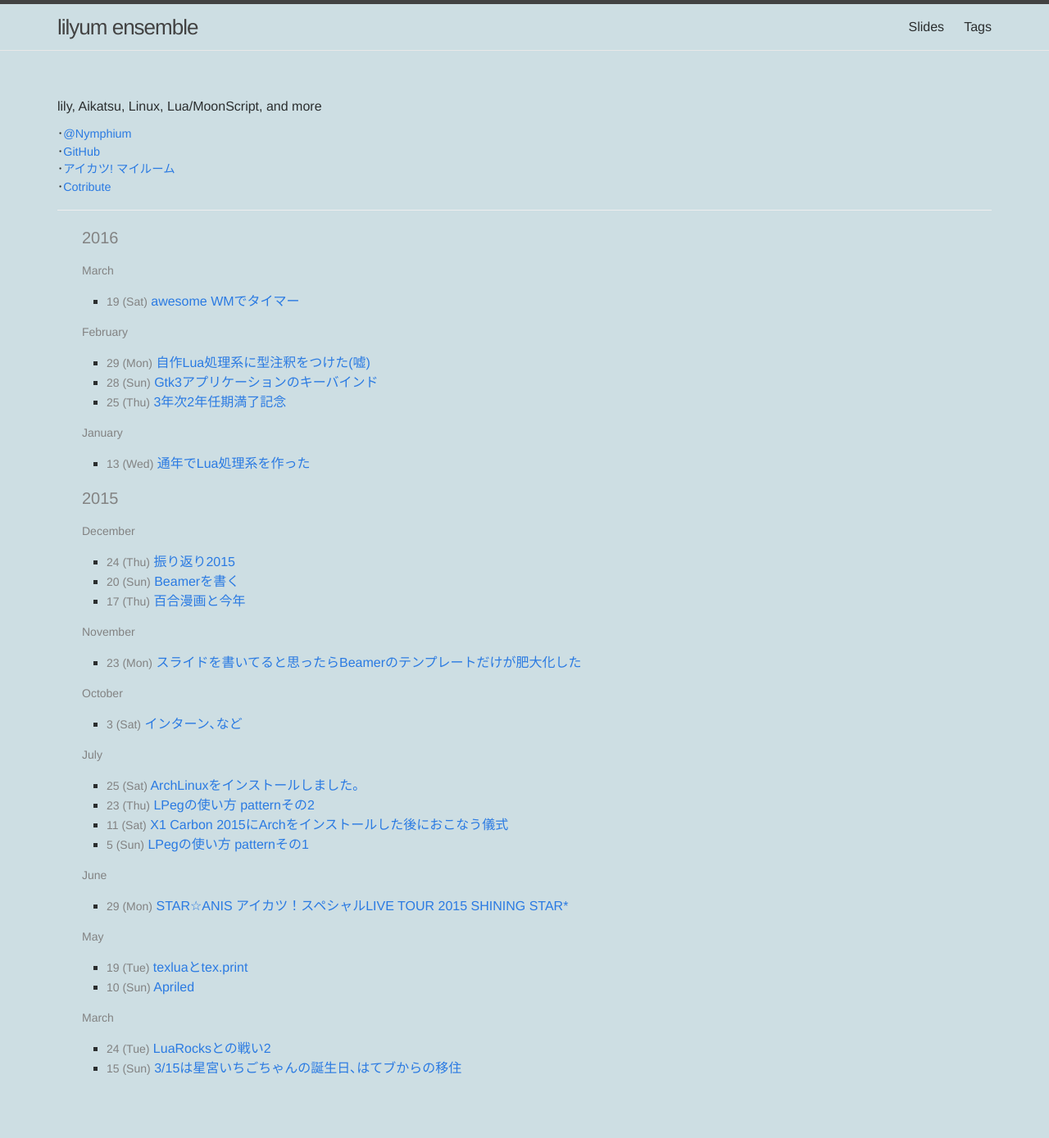
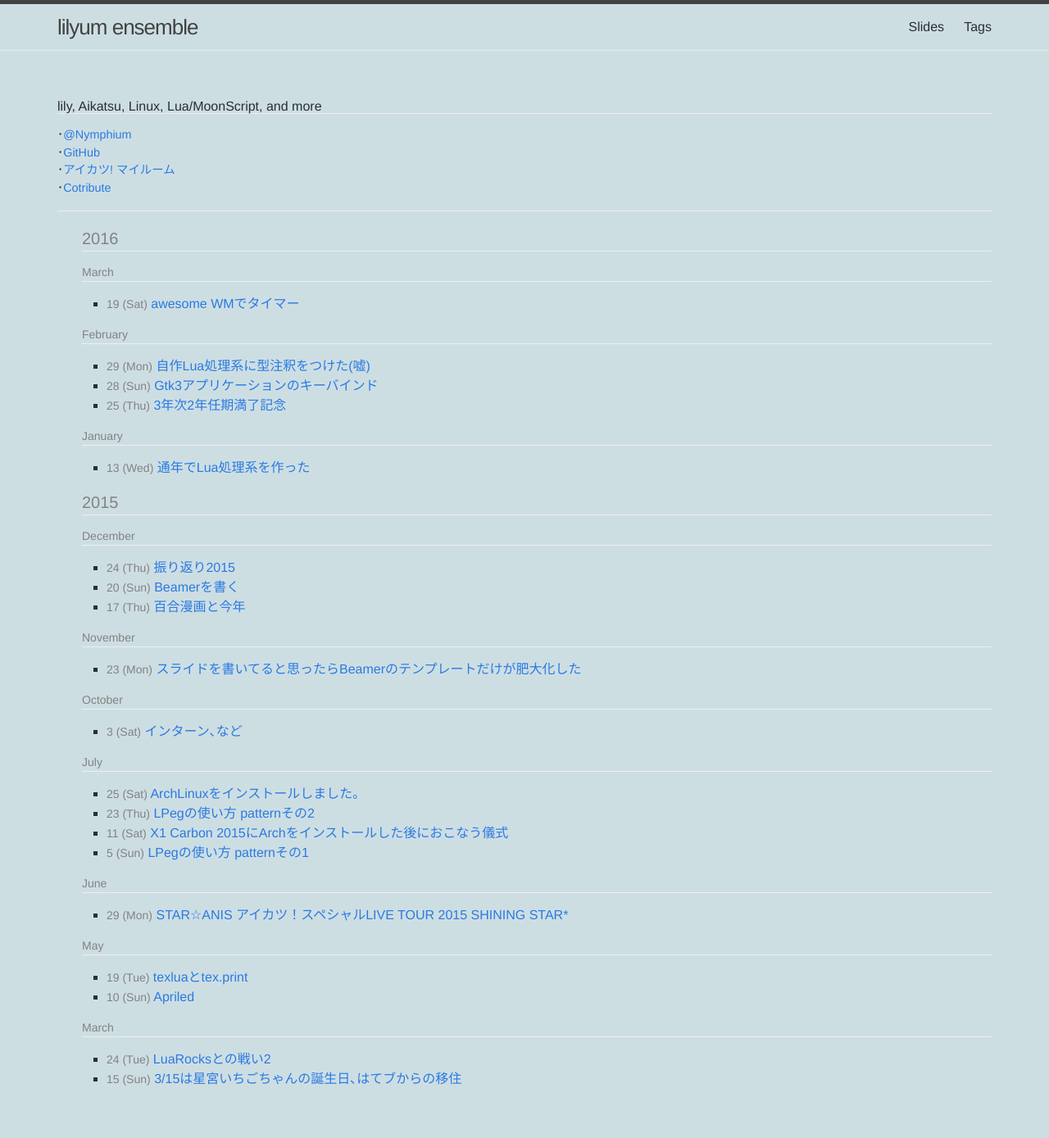
Before and after one commit to Nymphium/nymphium.github.io, a Jekyll site: the page built from index.html, in a window 1280 px wide. Shown: the whole page at 82% size. Built offline with Jekyll 4.4.1, drawn with Linux system fonts in a browser that asks for light colours; Markdown is read by kramdown in place of the engine named in the settings.

Commit message:
deploy at 2016-04-15 19:58:31 +0900

```diff
--- a/_sass/_base.scss
+++ b/_sass/_base.scss
@@ -85,6 +85,9 @@ h1, h2, h3, h4, h5, h6 {
     font-weight: $base-font-weight;
 }
 
+article .post-content h1, h2, h3, h4, h5, h6 {
+    border-bottom: solid 1px #eee;
+}
 
 
 /**
```
